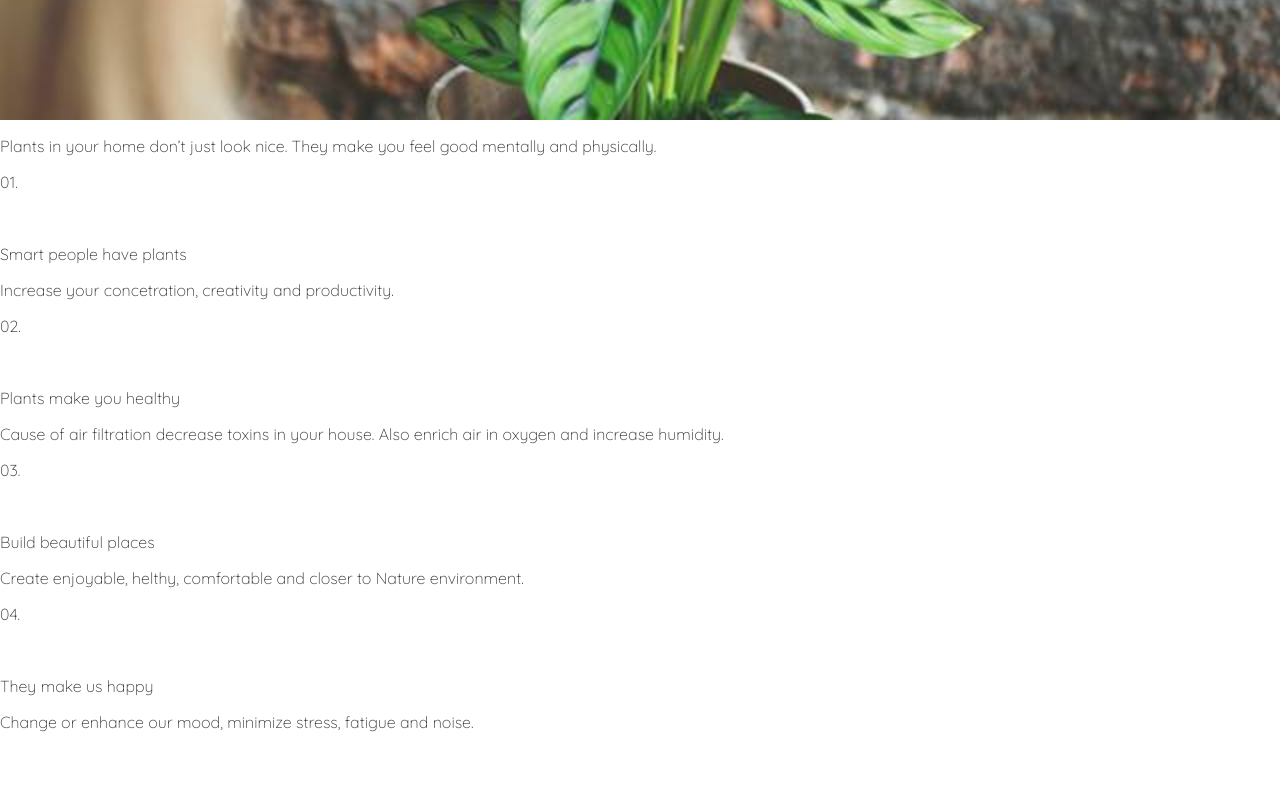
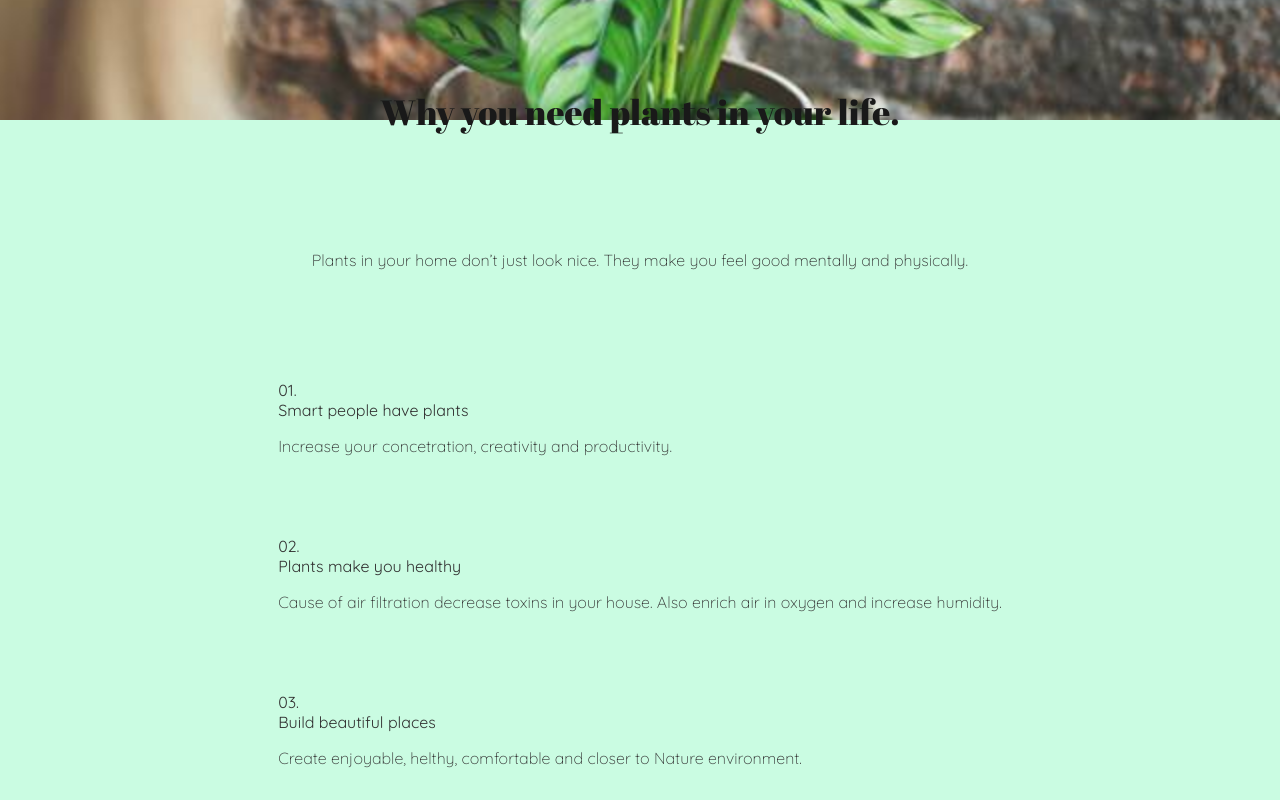
Before and after one commit to kodowicz/fullPage, a plain HTML site: page index.html in a window 1280 px wide. Shown: the part 1800-2600 px from the top of the page. Drawn offline with Linux system fonts and the light colour scheme.

Commit message:
added styles for benefit section

```diff
--- a/styles/style.sass
+++ b/styles/style.sass
@@ -302,6 +302,43 @@ body
   object-fit: cover
 
 
+/*      benefits      */
+.benefits
+  position: relative
+  height: 930px
+  display: flex
+  align-items: center
+  justify-content: space-evenly
+  flex-direction: column
+  background: $light-green
+
+.benefits__paragraf
+  padding-top: 20px
+  margin: 0 17vw
+  text-align: justify
+  font-size: 16px
+
+.benefits__points
+  display: grid
+  padding: 0 17vw
+  grid-template: repeat(4, auto) / 1fr
+  grid-gap: 5vw
+
+.benefit
+  font-size: 16px
+  font-weight: 500
+
+.benefit-number
+  display: inline
+
+.benefit-title
+  display: inline
+
+.benefit__text
+  font-size: 16px
+  font-weight: 300
+  text-align: justify
+
 /*          footer          */
 .site-footer
   position: relative
```
Also changed, not shown: styles/style.min.css.
